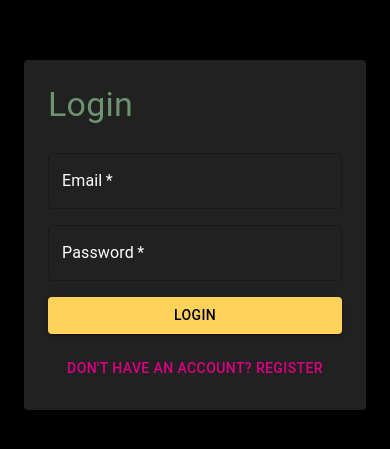
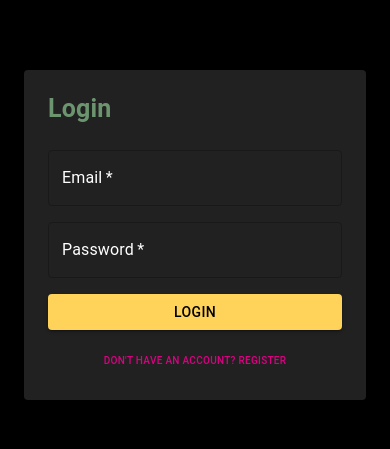
Before and after one commit to yashvisharma1204/PantryInsight, a Next.js app: page /auth in a window 390 px wide. Shown: the part 187-636 px from the top of the page. Built offline with nearby package versions, Linux system fonts and the light colour scheme.

Commit message:
Update auth.js

```diff
--- a/pages/auth.js
+++ b/pages/auth.js
@@ -45,7 +45,7 @@ const Auth = () => {
         onSubmit={handleSubmit}
         sx={{
           width: '100%',
-          maxWidth: '500px',
+          maxWidth: '400px',
           padding: 3,
           backgroundColor: '#212121', // Form background color
           borderRadius: 1,
@@ -54,7 +54,10 @@ const Auth = () => {
           color: "white"
         }}
       >
-        <Typography variant="h4" gutterBottom sx={{ color: "#6C946F" }}>
+        <Typography variant="h4" gutterBottom sx={{ color: "#6C946F" , '@media (max-width: 600px)': {
+            fontSize:25,
+            fontWeight:'bold'
+          }}}>
           {isRegistering ? "Register" : "Login"}
         </Typography>
         {error && (
@@ -69,8 +72,14 @@ const Auth = () => {
           onChange={(e) => setEmail(e.target.value)}
           fullWidth
           required
-          sx={{ mt: 2 }}
-          InputLabelProps={{ sx: { color: 'white' } }} // Change label color to white
+          sx={{ mt: 2 ,'@media (max-width: 600px)': {
+            fontSize:5,
+            fontWeight:'bold'
+          }}}
+          InputLabelProps={{ sx: { color: 'white' }, '@media (max-width: 600px)': {
+            fontSize:5,
+            fontWeight:'bold',
+          }}} // Change label color to white
         />
         <TextField
           label="Password"
@@ -80,7 +89,13 @@ const Auth = () => {
           fullWidth
           required
           sx={{ mt: 2 }}
-          InputLabelProps={{ sx: { color: 'white' } }} // Change label color to white
+          InputLabelProps={{ sx:
+            { color: 'white' },
+            '@media (max-width: 600px)': {
+            fontSize:5,
+            fontWeight:'bold'
+          }
+          }} // Change label color to white
         />
         <Button
           type="submit"
@@ -107,7 +122,10 @@ const Auth = () => {
               backgroundColor: "#DC0083", // Button hover color
               color: "#fff" // Button text color on hover
             },
-            mt: 2
+            mt: 2,
+            '@media (max-width: 600px)': {
+            fontSize:10,
+          }
           }}
         >
           {isRegistering ? "Already have an account? Login" : "Don't have an account? Register"}
```
